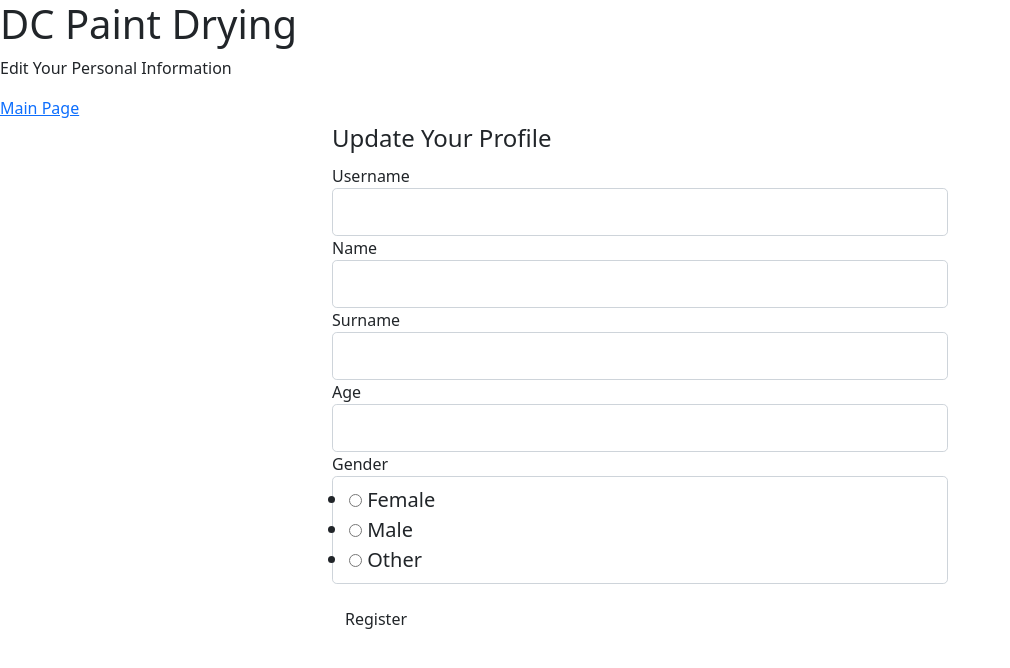
After one commit to DC23-Paint-Drying/DC23_Paint_Drying, a Flask app: page /edit-profile in a window 1280 px wide. The commit adds this page. Shown: the top 668 px of the page, without its empty margins (0-1010 px from the left). Run offline with Flask 3, Linux system fonts and the light colour scheme.

Commit message:
Added edit personal data and edit subscription forms

```diff
--- a/src/forms.py
+++ b/src/forms.py
@@ -21,3 +21,21 @@ class OrderSubscriptionForm(FlaskForm):
                                                              ('silver', 'Silver'),
                                                              ('gold', 'Gold')])
     submit = SubmitField(label='Order Subscription')
+
+
+class EditProfileForm(FlaskForm):
+    username = StringField(label='Username', validators=[DataRequired(), Length(min=3, max=64)])
+    name = StringField(label='Name', validators=[DataRequired(), Length(min=3, max=64)])
+    surname = StringField(label='Surname', validators=[DataRequired(), Length(min=3, max=64)])
+    age = IntegerField(label="Age", validators=[DataRequired(), NumberRange(min=1, max=150)])
+    gender = RadioField(label='Gender', choices=[('female', 'Female'),
+                                                 ('male', 'Male'),
+                                                 ('other', 'Other')])
+    submit = SubmitField(label='Register')
+
+
+class EditSubscriptionForm(FlaskForm):
+    subscription_level = RadioField(label='Subscription', choices=[('bronze', 'Bronze'),
+                                                             ('silver', 'Silver'),
+                                                             ('gold', 'Gold')])
+    submit = SubmitField(label='Order Subscription')
--- a/src/main.py
+++ b/src/main.py
@@ -1,7 +1,7 @@
 from flask import Flask, render_template, redirect, url_for
 from flask_wtf import CSRFProtect
 
-from forms import RegisterForm, OrderSubscriptionForm
+from forms import RegisterForm, OrderSubscriptionForm, EditProfileForm, EditSubscriptionForm
 from process_form import process_form
 from user_dto import UserDto, Gender
 
@@ -31,7 +31,7 @@ def register():
     return render_template("register.html", form=form, the_title="Register - Paint Drying")
 
 
-@app.route("/order_subscription", methods=['POST', 'GET'])
+@app.route("/subscribe", methods=['POST', 'GET'])
 def order_subscription():
     form = OrderSubscriptionForm()
     if form.validate_on_submit():
@@ -40,3 +40,23 @@ def order_subscription():
                      subscription_level=form.subscription_level.data)
         return redirect(url_for('index'))
     return render_template("order_subscription.html", form=form, the_title="Order Subscription - Paint Drying")
+
+
+@app.route("/edit-profile", methods=['POST', 'GET'])
+def edit_profile():
+    form = EditProfileForm()
+    if form.validate_on_submit():
+        # place for change user personal data
+
+        return redirect(url_for('index'))
+    return render_template("edit_profile.html", form=form, the_title="Edit Profile - Paint Drying")
+
+
+@app.route("/edit-subscription", methods=['POST', 'GET'])
+def edit_subscription():
+    form = EditSubscriptionForm()
+    if form.validate_on_submit():
+        # place for change user subscription
+
+        return redirect(url_for('index'))
+    return render_template("edit_subscription.html", form=form, the_title="Edit Subscription - Paint Drying")
--- /dev/null
+++ b/src/templates/edit_profile.html
@@ -0,0 +1,78 @@
+{% extends 'base.html' %}
+
+{% block content %}
+
+<h1>DC Paint Drying</h1>
+<p>Edit Your Personal Information</p>
+<a href="{{ url_for('index') }}">Main Page</a>
+
+<div class="container w-50">
+    <form method="post">
+        {{form.hidden_tag()}}
+        <fieldset>
+            <legend>
+                Update Your Profile
+            </legend>
+            <div class="form-group">
+                {{form.username.label(class="form-control-label")}}
+                {%if form.username.errors%}
+                    {{form.username(class="form-control form-control-lg is-invalid")}}
+                    {%for error in form.username.errors%}
+                        <span>{{error}}</span>
+                    {%endfor%}
+                {%else%}
+                    {{form.username(class="form-control form-control-lg")}}
+                {%endif%}
+            </div>
+            <div class="form-group">
+                {{form.name.label(class="form-control-label")}}
+                {%if form.name.errors%}
+                    {{form.name(class="form-control form-control-lg is-invalid")}}
+                    {%for error in form.name.errors%}
+                        <span>{{error}}</span>
+                    {%endfor%}
+                {%else%}
+                    {{form.name(class="form-control form-control-lg")}}
+                {%endif%}
+            </div>
+            <div class="form-group">
+                {{form.surname.label(class="form-control-label")}}
+                {%if form.surname.errors%}
+                    {{form.surname(class="form-control form-control-lg is-invalid")}}
+                    {%for error in form.surname.errors%}
+                        <span>{{error}}</span>
+                    {%endfor%}
+                {%else%}
+                    {{form.surname(class="form-control form-control-lg")}}
+                {%endif%}
+            </div>
+            <div class="form-group">
+                {{form.age.label(class="form-control-label")}}
+                {%if form.age.errors%}
+                    {{form.age(class="form-control form-control-lg is-invalid")}}
+                    {%for error in form.age.errors%}
+                        <span>{{error}}</span>
+                    {%endfor%}
+                {%else%}
+                    {{form.age(class="form-control form-control-lg")}}
+                {%endif%}
+            </div>
+            <div class="form-group">
+                {{form.gender.label(class="form-control-label")}}
+                {%if form.gender.errors%}
+                    {{form.gender(class="form-control form-control-lg is-invalid")}}
+                    {%for error in form.gender.errors%}
+                        <span>{{error}}</span>
+                    {%endfor%}
+                {%else%}
+                    {{form.gender(class="form-control form-control-lg")}}
+                {%endif%}
+            </div>
+        </fieldset>
+        <div class="field-group">
+            {{form.submit(class='btn btn-online-info')}}
+        </div>
+    </form>
+</div>
+
+{% endblock %}
--- a/src/templates/index.html
+++ b/src/templates/index.html
@@ -10,4 +10,8 @@
 
 <a href="{{ url_for('order_subscription') }}">Order subscription</a>
 
+<a href="{{ url_for('edit_profile') }}">Edit User Data</a>
+
+<a href="{{ url_for('edit_subscription') }}">Edit User Subscription</a>
+
 {% endblock %}
```
Also changed, not shown: src/templates/edit_subscription.html (added, +34 -0 lines).
